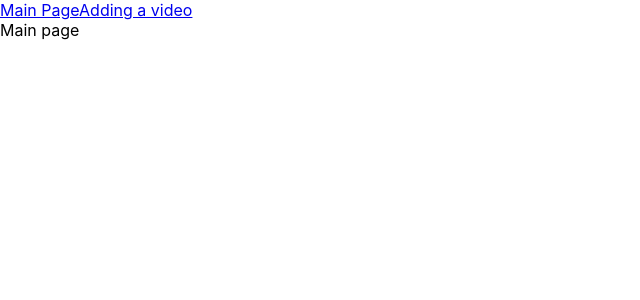
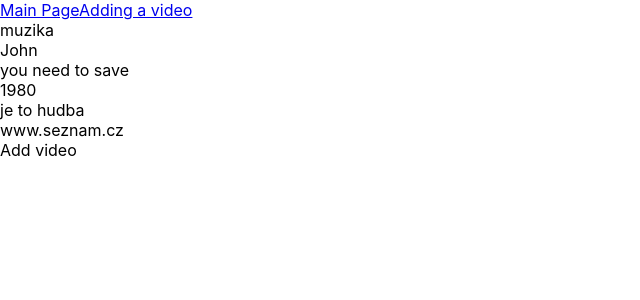
Before and after one commit to FilipSav/MVLibrary_Project, a React (Create React App) app in the folder client/: page / in a window 1280 px wide. Shown: the top 300 px of the page, without its empty margins (0-640 px from the left). Built offline with nearby package versions, Linux system fonts and the light colour scheme.

Commit message:
react add video

```diff
--- a/client/src/pages/Main.js
+++ b/client/src/pages/Main.js
@@ -1,8 +1,36 @@
-import React from 'react'
+import React, {useState} from 'react'
 const Main = () => {
+  const [video, setVideo] = useState([
+    {title:"muzika"},
+    {artist:"John"},
+    {album:"you need to save"},
+    {year:1980},
+    {description:"je to hudba"},
+    {link:"www.seznam.cz"}
+  ]);
+  const addingVideo = () => {
+    const array = [...video];
+    array.push({title:"muzika"});
+    array.push({artist:"Adam"});
+    array.push({album:"Helo helo"});
+    array.push({year:1980});
+    array.push({description:"je to písnička"});
+    array.push({link:"www.google.com"});
+    setVideo(array);
+  }
   return (
     <div>
-    <p>Main page</p>
+      {
+        video.map((video,index) => {
+          return (
+            <div key={index}>{video.title}{video.artist}
+            {video.album}{video.year}{video.description}{video.link}</div>
+
+          )
+
+        })
+      }
+      <div className="btn" onClick={addingVideo}>Add video</div>
     </div>
   );
 }
```
